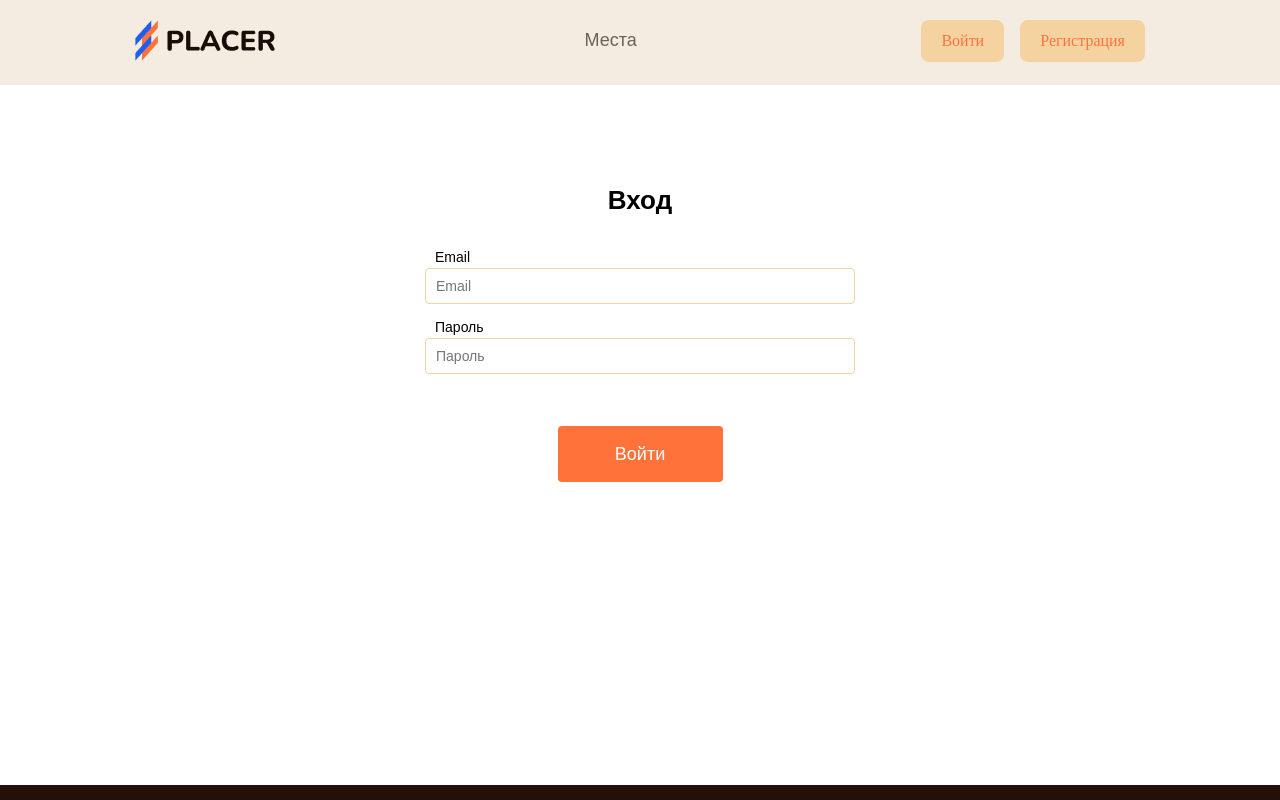
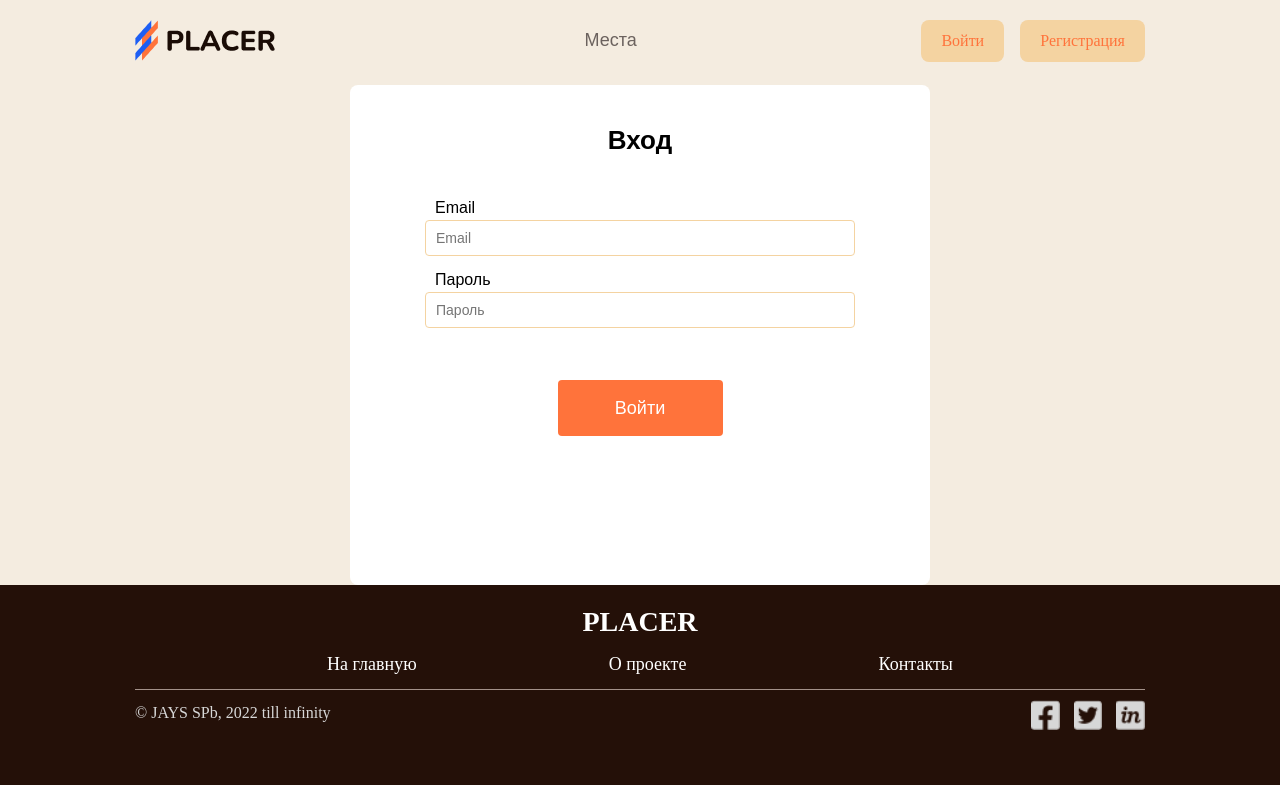
Before and after one commit to Daniileq/Placer, a React (Create React App) app in the folder client-react/: page /login in a window 1280 px wide. Shown: the top 800 px of the page. Built offline with nearby package versions, Linux system fonts and the light colour scheme; no server answers.

Commit message:
fix login style

```diff
--- a/client-react/src/features/Login/Login.css
+++ b/client-react/src/features/Login/Login.css
@@ -1,18 +1,29 @@
+.login_container {
+  background-color: #f4ece0;
+}
+
+.login_form_div {
+  width: 580px;
+  background-color: white;
+  border-radius: 8px;
+  position: relative;
+  margin: auto;
+}
+
 .login_form {
   display: flex;
   flex-direction: column;
   align-items: center;
   min-width: 500px;
-  min-height: 600px;
+  min-height: 500px;
   background: #ffffff;
   border-radius: 8px;
   margin: auto;
-  margin-top: 100px;
   width: 100px;
 }
 
 .login_form h4 {
-  margin-bottom: 30px;
+  margin: 40px;
 }
 
 .login_form input {
@@ -45,7 +56,7 @@
 }
 
 .login_form label {
-  font-size: 14px;
+  font-size: 16px;
   font-family: "Nunito", sans-serif;
   width: 410px;
   text-align: left;
--- a/client-react/src/features/Login/Login.jsx
+++ b/client-react/src/features/Login/Login.jsx
@@ -11,9 +11,12 @@ function Login() {
   const navigate = useNavigate();
 
   // Удаление helpMessage при размонтировании компонента
-  useEffect(() => () => {
+  useEffect(
+    () => () => {
       dispatch(disableHelpMessage());
-  }, [dispatch]);
+    },
+    [dispatch],
+  );
 
   function loginSubmit(event) {
     event.preventDefault();
@@ -31,41 +34,39 @@ function Login() {
   }, [isUser, navigate]);
 
   return (
-    <>
-      <div className="App">
-        <div className="login_form_conteiner">
+    <div className="login_container">
+      <div className="login_form_div">
         <form className="login_form" onSubmit={loginSubmit}>
           <h4>Вход</h4>
-            <label htmlFor="emailInput" >Email</label>
+          <label htmlFor="emailInput">Email</label>
           <input
-                className='font_caption'
+            className="font_caption"
             type="email"
             name="email"
-                id='emailInput'
+            id="emailInput"
             placeholder="Email"
             pattern="^\S+@\S+\.\S+$"
-                title='Почта должна быть указана в формате email@mail.com'
+            title="Почта должна быть указана в формате email@mail.com"
             required
           />
           <label htmlFor="passwordInput">Пароль</label>
           <input
-                className='font_caption'
+            className="font_caption"
             type="password"
             name="password"
-                id='passwordInput'
+            id="passwordInput"
             placeholder="Пароль"
             // pattern="(?=.*\d)(?=.*[a-z])(?=.*[A-Z]).{8,}"
             title="Пароль должен быть не менее 8 символов, а также содержать не менее одной цифры, одной прописной и строчной буквы"
             required
           />
-            { helpMessage && <div className="helpText">{helpMessage}</div>}
-            <button className='login_btn' type="submit">
+          {helpMessage && <div className="helpText">{helpMessage}</div>}
+          <button className="login_btn" type="submit">
             Войти
           </button>
         </form>
       </div>
     </div>
-    </>
   );
 }
 
```
Lines whose indentation alone changed are shown as unchanged.
